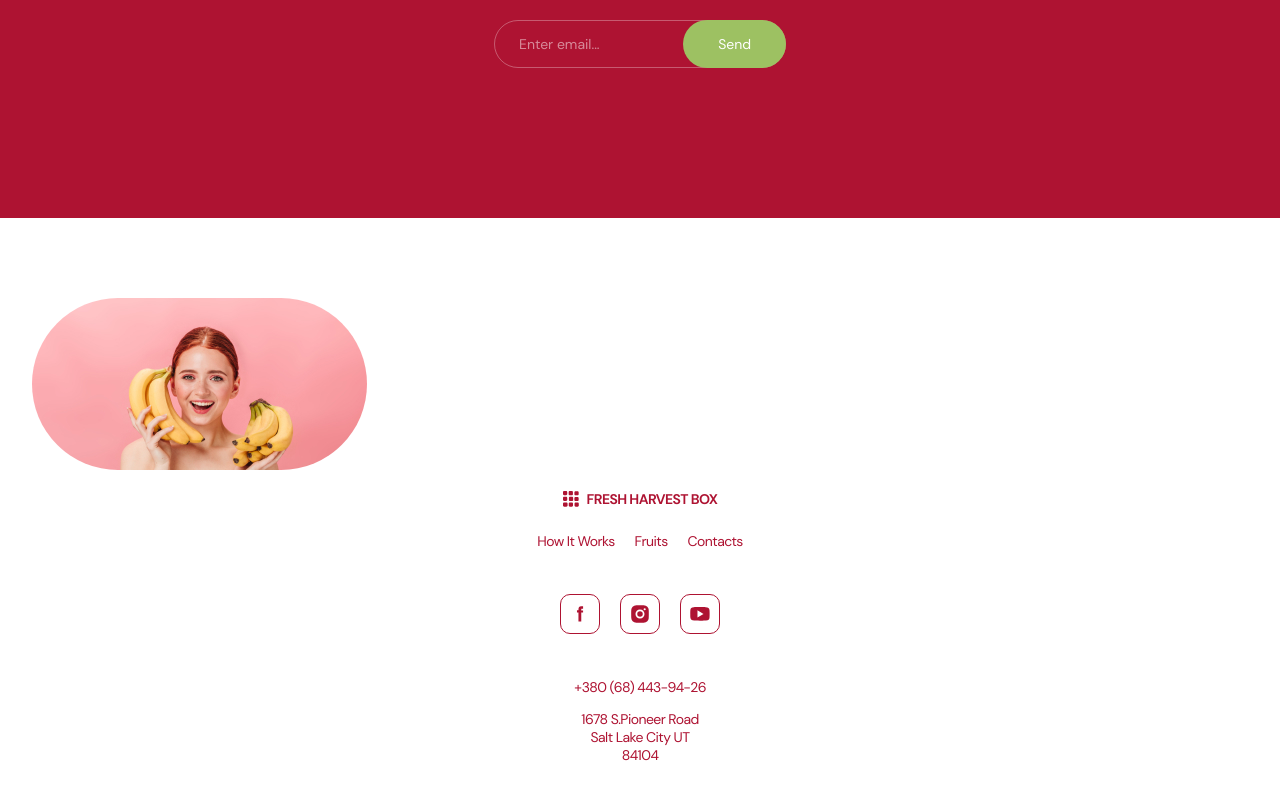
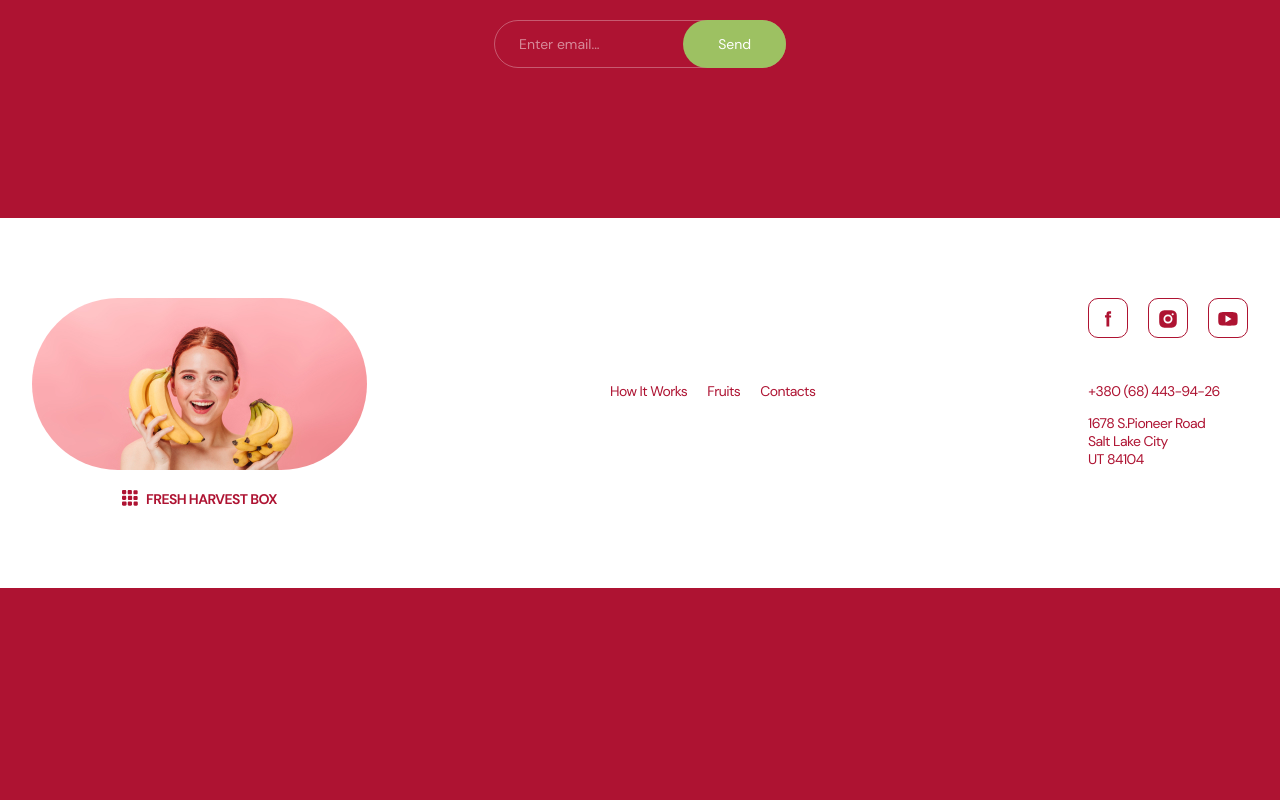
Before and after one commit to KaterynaBachkalo/project-Fruit-Basket, a website built with Vite: page src/index.html in a window 1280 px wide. Shown: the part 3870-4670 px from the top of the page. After the commit the page ends 4458 px from the top, so only its background shows below. Built offline with nearby package versions, Linux system fonts and the light colour scheme.

Commit message:
feat: footer add tablet and desktop styles
footer-tab

footer-desktop-finish

finish

```diff
--- a/src/css/footer.css
+++ b/src/css/footer.css
@@ -7,6 +7,9 @@
 .footer-img{
 border-radius: 100px;
 margin-bottom: 20px;
+display: block;
+margin-left: auto;
+margin-right: auto;
 }
 
 
@@ -14,7 +17,7 @@ margin-bottom: 20px;
 .footer-logotip{
     display: flex;
     justify-content: center;
-    align-items: center;
+
     gap: 8px;
     margin-bottom: 24px;
 }
@@ -25,7 +28,7 @@ margin-bottom: 20px;
 
 .footer-logo{
     font-weight: 700;
-    align-items: center;
+
     text-align: center;
     text-transform: uppercase;
     color:var(--brand-color);
@@ -43,7 +46,6 @@ margin-bottom: 20px;
 }
 .footer-nav-item{
     line-height: 18px;
-    align-items: center;
     text-align: center;
     color: var(--brand-color);
 }
@@ -71,7 +73,7 @@ margin-bottom: 20px;
     padding: 8px;
     display: flex;
     justify-content: center;
-    align-items: center;
+
 }
 
 .footer-soc-icon-link:is(:hover, :focus){
@@ -79,7 +81,6 @@ margin-bottom: 20px;
 }
 .footer-soc-icon{
     fill:var(--brand-color);
-    align-items: center;
 }
 .footer-contacts-list{
     display: flex;
@@ -93,6 +94,62 @@ margin-bottom: 20px;
     font-style: normal;
 }
 .footer-contacts-address{
-    max-width: 130px;
-    text-align: center;
+    max-width: 120px;
+    text-align:center;
 }
+
+@media screen and (min-width: 768px)
+{
+    .wrapper{
+        display: flex;
+    }
+
+    .footer-soc-wrapper{
+        margin-left: auto;
+
+    }
+    .footer-nav-list{
+        margin-top: 80px;
+    }
+
+    .footer-soc-icon-list{
+    margin-top: 48px;
+    }
+    .footer-contacts-list{
+        align-items: flex-start;
+    }
+    .footer-contacts-address{
+        text-align: unset;
+    }
+    .address-number{display: flex;}
+
+
+    .footer-logotip{
+        margin: 0;
+    }
+    .footer-navigation {
+        margin-bottom: 0;
+        }
+
+}
+
+@media screen and (min-width: 1280px){
+.footer-nav-list{
+    margin-top: 84px;
+    margin-left: 243px;
+}
+.footer-soc-icon-list{
+    margin-top: 0;
+}
+.footer-navigation{
+    display: flex;
+}
+
+
+
+
+
+
+
+
+}
--- a/src/partials/footer.html
+++ b/src/partials/footer.html
@@ -1,5 +1,7 @@
 <footer class="footer-section">
-  <div class="container">
+  <div class="container wrapper">
+    <div class="footer-navigation">
+      <div>
         <img
           class="footer-img"
           srcset="./img/footer/logo-img 2x.jpg 2x"
@@ -7,13 +9,15 @@
           alt="Happy woman holding tropical fruits"
           width="335"
         />
-    <nav class="footer-navigation">
+
         <a href="./index.html" class="footer-logotip">
           <svg class="icon-logo" width="16" height="16">
             <use href="./img/icons.svg#icon-logo"></use>
           </svg>
           <span class="footer-logo">FRESH HARVEST BOX</span></a
         >
+      </div>
+      <nav>
         <ul class="footer-nav-list">
           <li>
             <a class="footer-nav-item" href="#works">How It Works</a>
@@ -26,10 +30,12 @@
           </li>
         </ul>
       </nav>
-    <div>
+    </div>
+    <div class="footer-soc-wrapper">
       <ul class="footer-soc-icon-list">
         <li class="footer-soc-icon-item">
           <a
+            aria-label="facebook-link"
             class="footer-soc-icon-link"
             href="https://www.facebook.com/"
             target="_blank"
@@ -42,6 +48,7 @@
         </li>
         <li class="footer-soc-icon-item">
           <a
+            aria-label="instagram-link"
             class="footer-soc-icon-link"
             href="https://www.instagram.com/"
             target="_blank"
@@ -54,6 +61,7 @@
         </li>
         <li class="footer-soc-icon-item">
           <a
+            aria-label="youtube-link"
             class="footer-soc-icon-link"
             href="https://www.youtube.com/"
             target="_blank"
@@ -75,7 +83,8 @@
               href="https://goo.gl/maps/pRxTAWWVybm2v9Vc7"
               target="_blank"
               rel="noreferrer noopener"
-              >1678 S.Pioneer Road Salt Lake City UT 84104
+              >1678 S.Pioneer Road Salt Lake City
+              <span class="address-number"> UT 84104</span>
             </a>
           </li>
         </ul>
```
Lines whose indentation alone changed are shown as unchanged.
